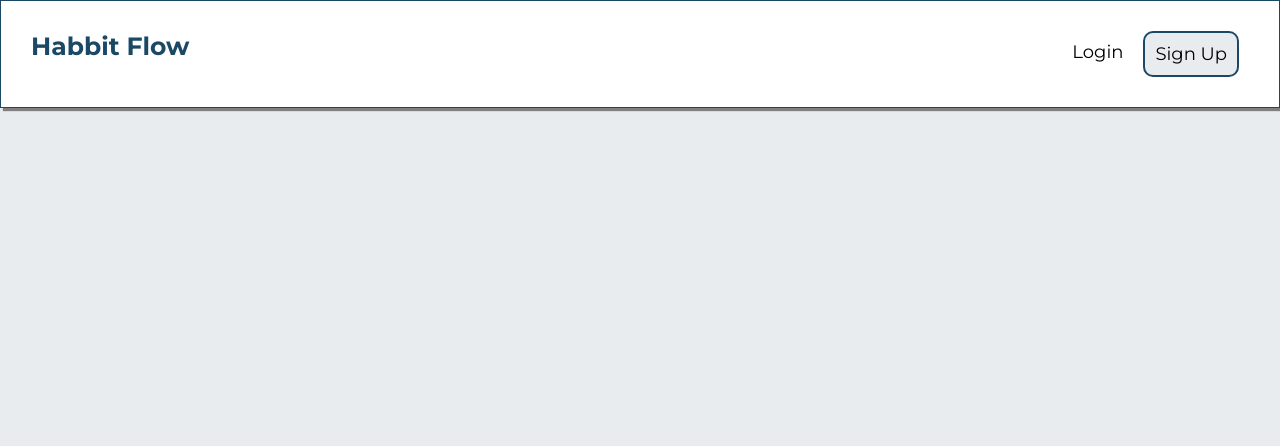
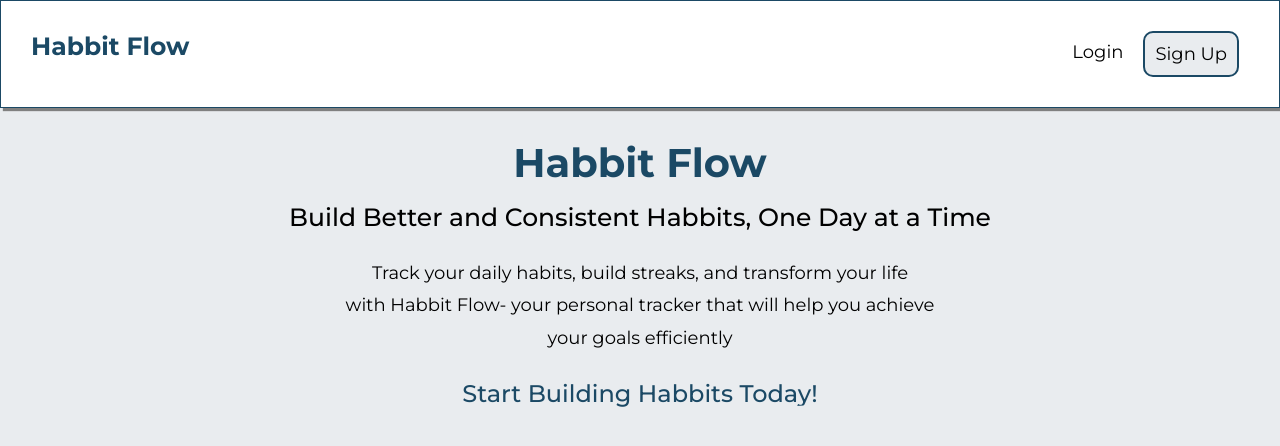
Before and after one commit to Yasmine-Hmida/Habbit-Flow, a React (Vite) app in the folder HabbitFlow/: page / in a window 1280 px wide. Shown: the top 446 px of the page. Built offline with nearby package versions, Linux system fonts and the light colour scheme.

Commit message:
Creation and Styling of the welcome Section

```diff
--- a/HabbitFlow/src/App.jsx
+++ b/HabbitFlow/src/App.jsx
@@ -1,9 +1,11 @@
 import Nav from './NavComponent/Nav.jsx'
+import Welcome from './WelcomeComponent/Welcome.jsx'
 
 const App = () => {
     return (
         <>
             <Nav/>
+            <Welcome/>
         </>
     )
 }
--- /dev/null
+++ b/HabbitFlow/src/WelcomeComponent/Welcome.css
@@ -0,0 +1,37 @@
+/* Styling the Welcome Component */
+.welcome{
+    padding: 30px;
+
+    display: flex;
+    flex-direction: column;
+    align-items: center;
+    justify-content: center;
+
+    clip-path: polygon(0 0, 100% 0, 100% 78%, 0 100%);
+}
+
+.welcome *{
+    text-align: center;
+    margin-bottom: 15px;
+}
+
+.welcomeLogo{
+    font-size: 40px;
+    color:#1b4965;
+}
+
+.welcomeHeading{
+    font-size: 25px;
+    font-weight: 500;
+}
+
+.welcomeDesc{
+    padding: 10px;
+    font-size: 18px;
+    line-height: 1.8;
+}
+
+.welcomeEnd{
+    color:#1b4965;
+    font-weight: 500;
+}
--- /dev/null
+++ b/HabbitFlow/src/WelcomeComponent/Welcome.jsx
@@ -0,0 +1,17 @@
+import './Welcome.css'
+
+const Welcome = () => {
+    return (
+        <div className="welcome">
+            <h1 className="welcomeLogo">Habbit Flow</h1>
+            <h1 className="welcomeHeading">Build Better and Consistent Habbits, One Day at a Time</h1>
+            <p className="welcomeDesc">
+                Track your daily habits, build streaks, and transform your life <br/>with
+                Habbit Flow- your personal tracker that will help you achieve <br/>your goals efficiently
+            </p>
+            <h2 className="welcomeEnd">Start Building Habbits Today!</h2>
+        </div>
+    )
+}
+
+export default Welcome
--- a/HabbitFlow/src/index.css
+++ b/HabbitFlow/src/index.css
@@ -11,5 +11,5 @@ body{
 }
 
 ::selection{
-    color: #e9ecef;
+    color: lightgray;
 }
```
